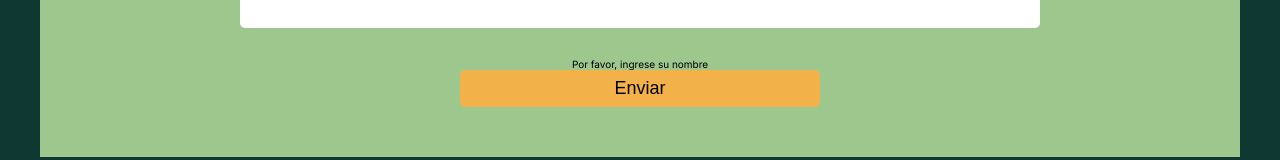
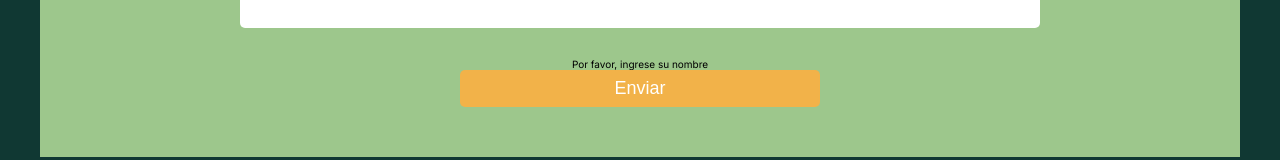
Before and after one commit to lucjmac/Argentina-Programa-React-JS-Grupo-3, a React (Vite) app: page /contacto in a window 1280 px wide. Shown: the part 556-716 px from the top of the page. Built offline with nearby package versions, Linux system fonts and the light colour scheme.

Commit message:
cambio de color de texto

```diff
--- a/src/assets/css/contact.css
+++ b/src/assets/css/contact.css
@@ -57,7 +57,7 @@ input#edad {
 
 button {
     font-size: 1.8rem;
-    color: black;
+    color: white;
     padding: 0.8rem 2rem;
     background-color: #f2b249;
     border-radius: 0.5rem;
@@ -74,5 +74,5 @@ button {
 }
 
 button:hover {
-    background-color: red;
+    background-color: #103833;
 }
--- a/src/assets/css/home.css
+++ b/src/assets/css/home.css
@@ -60,6 +60,6 @@
     font-family: var(--base-font);
     font-size: 2rem;
     text-align: justify;
-
+    color: white;
     padding: 1rem;
 }
```
